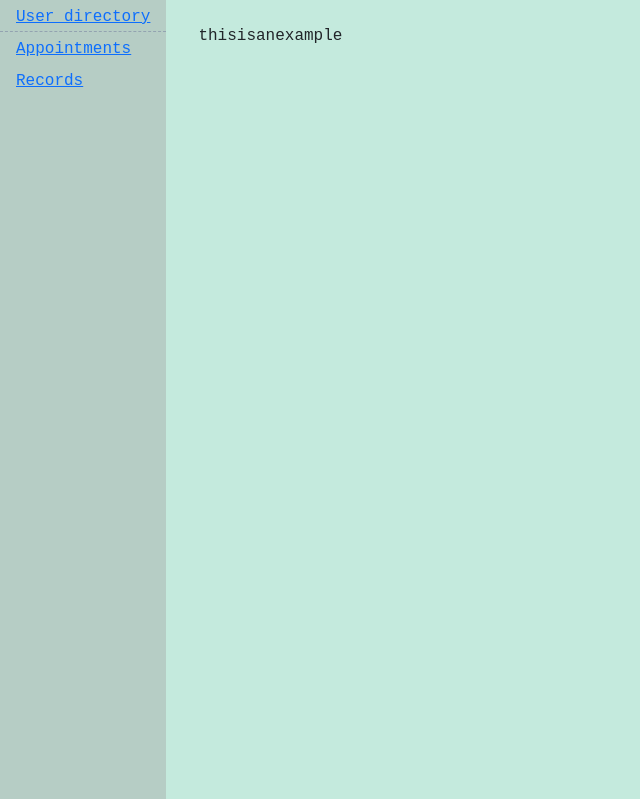
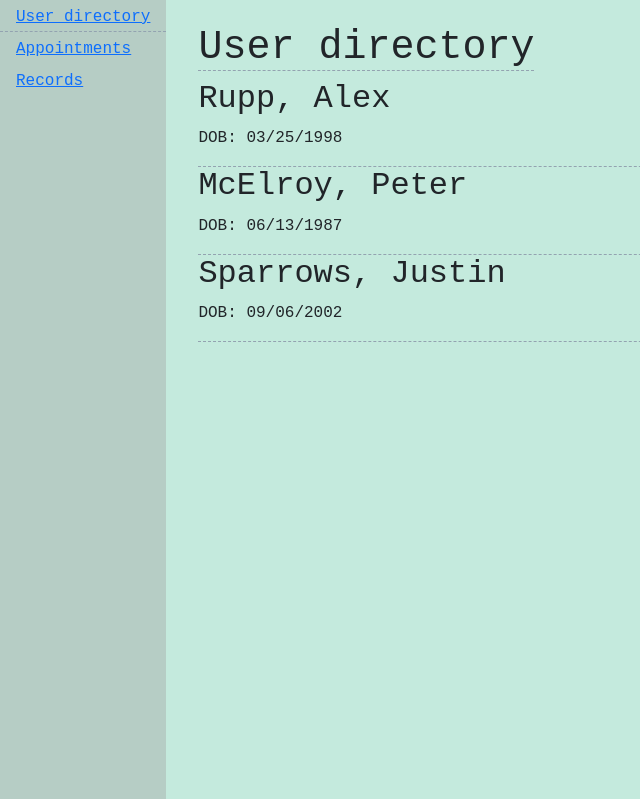
Before and after one commit to rcoppy/cs4111-proj1, a Flask app: page / in a window 1280 px wide. Shown: the part 80-879 px from the top of the page, without its empty margins (0-640 px from the left). Run offline with Flask 2, Linux system fonts and the light colour scheme; data comes from the database, SQL or seed files in the repository; parts of the project's set-up code (start-up, migrations or seed data) failed here and were passed over.

Commit message:
component proof of concept

```diff
--- a/webserver/server.py
+++ b/webserver/server.py
@@ -184,7 +184,11 @@ def login():
 @app.route('/example-json')
 @as_json
 def example_json():
-  return ["this", "is", "an", "example"]
+  return [
+    {"firstName": "Alex", "lastName": "Rupp", "birthday": "03/25/1998"},
+    {"firstName": "Peter", "lastName": "McElroy", "birthday": "06/13/1987"},
+    {"firstName": "Justin", "lastName": "Sparrows", "birthday": "09/06/2002"}
+  ]
 
 if __name__ == "__main__":
   import click
--- a/webserver/static/css/main.css
+++ b/webserver/static/css/main.css
@@ -5,6 +5,9 @@
 @import url('./nav-menu.css');
 @import url('./outer.css');
 @import url('./content.css');
+
+/* components */
+@import url('./profile-entry.css');
 
 body {
     font-family: 'Courier New', Courier, monospace;
--- /dev/null
+++ b/webserver/static/css/profile-entry.css
@@ -0,0 +1,3 @@
+.profile-entry {
+
+}
--- /dev/null
+++ b/webserver/static/js/UserProfile.js
@@ -0,0 +1,8 @@
+const UserProfile = ({firstName, lastName, birthday}) => `
+    <div class="profile-entry b-bottom">
+        <h2>${lastName}, ${firstName}</h2>
+        <p>DOB: ${birthday}
+    </div>
+`;
+
+export default UserProfile;
--- a/webserver/static/js/index.js
+++ b/webserver/static/js/index.js
@@ -1,9 +1,16 @@
-$(document).ready(function(){
+import UserProfile from './UserProfile.js';
+
+export default function renderPage() {
+    $(document).ready(function () {
         fetch('/example-json')
             .then((response) => response.json())
-        .then((data) => $('#content').html(data));
+            .then((data) => $('#content').append(renderMultiple(UserProfile, data)));
     });
+}
 
+function renderMultiple(component, data) {
+    return data.map(component).join('');
+}
 
 // Example POST method implementation:
 async function postData(url = '', data = {}) {
--- a/webserver/templates/index.html
+++ b/webserver/templates/index.html
@@ -13,7 +13,10 @@
     crossorigin="anonymous"></script>
 
   <script src="../static/js/jquery-3.6.1.min.js"></script>
-  <script src="../static/js/index.js"></script>
+  <script type="module">
+    import renderPage from "../static/js/index.js";
+    renderPage();
+  </script>
 </head>
 
 <body>
```
Lines whose indentation alone changed are shown as unchanged.
